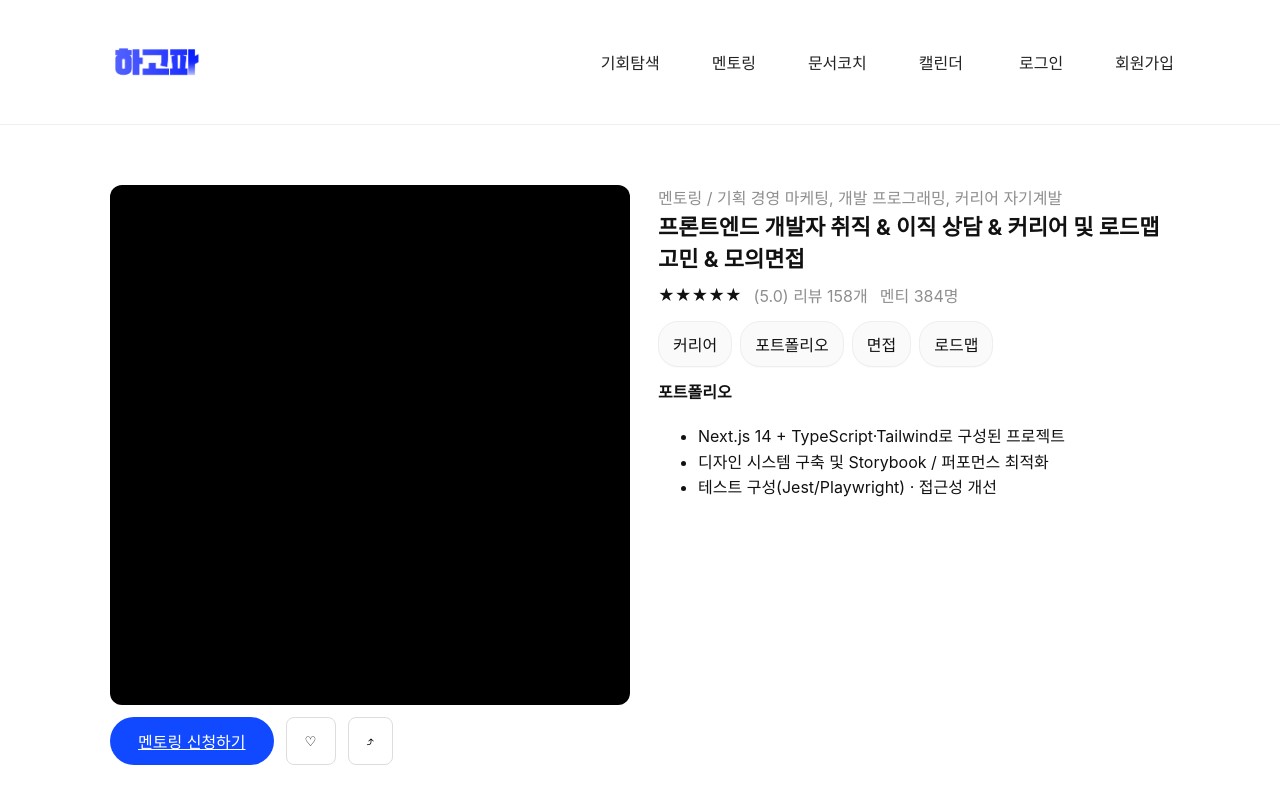
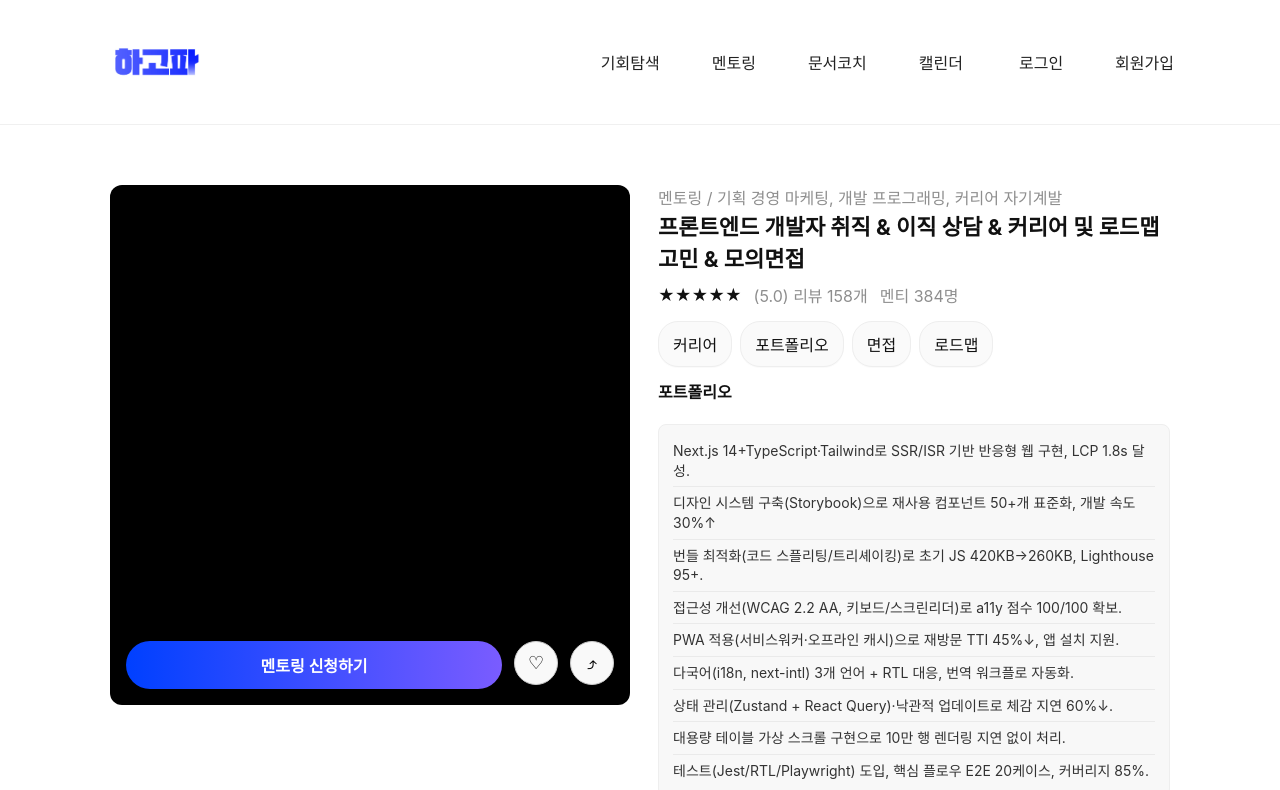
Before and after one commit to Jiiinjuuu/hubsalt, a React (Vite) app in the folder frontend/: page /mentoring in a window 1280 px wide. Shown: the top 790 px of the page. Built offline with nearby package versions, Linux system fonts and the light colour scheme; the HTML template or start-up script is replaced by a standard one.

Commit message:
mentoring.jsx 수정

```diff
--- a/frontend/src/pages/Mentoring.jsx
+++ b/frontend/src/pages/Mentoring.jsx
@@ -9,14 +9,97 @@ export default function Mentoring(){
   return (
     <div className="container" style={{paddingBottom:60}}>
       <div className="detail-top">
-        <div className="detail-media" style={{width:520}}>
-          <div className="op-media" style={{height:520,borderRadius:12,background:'#000'}} />
-          <div style={{display:'flex',gap:12,marginTop:12}}>
-            <Link to="/mentoring/apply" className="btn-primary" style={{display:'inline-block',textAlign:'center'}}>멘토링 신청하기</Link>
-            <button className="btn-outline" aria-label="좋아요">♡</button>
-            <button className="btn-outline" aria-label="공유">⤴</button>
-          </div>
-        </div>
+<div className="detail-media" style={{width:520}}>
+  <div
+    className="op-media"
+    style={{
+      height:520,
+      borderRadius:12,
+      background:'#000',
+      position:'relative',   // ✅ 내부에 절대위치 배치 가능하게 함
+      overflow:'hidden'
+    }}
+  >
+    {/* ✅ 버튼들을 검정 박스 내부로 이동 */}
+    <div
+      style={{
+        position:'absolute',
+        bottom:16,          // ✅ 박스 하단 여백
+        left:16,            // ✅ 왼쪽 여백
+        right:16,           // ✅ 오른쪽 여백 (width 꽉 차게)
+        display:'flex',
+        gap:12
+      }}
+    >
+      <Link
+        to="/mentoring/apply"
+        style={{
+          flex:1, // ✅ 남은 공간 꽉 채움
+          display:'block',
+          textAlign:'center',
+          background:'linear-gradient(90deg, #0040FF, #7A5CFF)',
+          color:'#fff',
+          fontWeight:'600',
+          padding:'12px 0',
+          borderRadius:'999px',
+          textDecoration:'none',
+          boxShadow:'0 2px 6px rgba(0,0,0,0.15)',
+          transition:'0.2s'
+        }}
+        onMouseOver={e => (e.currentTarget.style.opacity='0.9')}
+        onMouseOut={e => (e.currentTarget.style.opacity='1')}
+      >
+        멘토링 신청하기
+      </Link>
+
+<button
+  className="btn-outline"
+  aria-label="좋아요"
+  style={{
+    width: 44,
+    height: 44,
+    borderRadius: '50%', // ✅ 완전한 원형
+    background: '#f9f9f9', // ✅ 밝은 회색 배경
+    border: '1px solid #ccc',
+    display: 'flex', // ✅ 아이콘 중앙 정렬
+    alignItems: 'center',
+    justifyContent: 'center',
+    fontSize: 18,
+    cursor: 'pointer',
+    transition: '0.2s',
+  }}
+  onMouseOver={e => (e.currentTarget.style.background = '#eee')}
+  onMouseOut={e => (e.currentTarget.style.background = '#f9f9f9')}
+>
+  ♡
+</button>
+
+<button
+  className="btn-outline"
+  aria-label="공유"
+  style={{
+    width: 44,
+    height: 44,
+    borderRadius: '50%',
+    background: '#f9f9f9',
+    border: '1px solid #ccc',
+    display: 'flex',
+    alignItems: 'center',
+    justifyContent: 'center',
+    fontSize: 18,
+    cursor: 'pointer',
+    transition: '0.2s',
+  }}
+  onMouseOver={e => (e.currentTarget.style.background = '#eee')}
+  onMouseOut={e => (e.currentTarget.style.background = '#f9f9f9')}
+>
+  ⤴
+</button>
+
+    </div>
+  </div>
+</div>
+
 
         <div className="detail-side">
           <div className="muted">멘토링 / 기획 경영 마케팅, 개발 프로그래밍, 커리어 자기계발</div>
@@ -34,11 +117,41 @@ export default function Mentoring(){
             </div>
 
             <h4 style={{marginTop:12}}>포트폴리오</h4>
-            <ul style={{marginTop:8,lineHeight:1.6}}>
-              <li>Next.js 14 + TypeScript·Tailwind로 구성된 프로젝트</li>
-              <li>디자인 시스템 구축 및 Storybook / 퍼포먼스 최적화</li>
-              <li>테스트 구성(Jest/Playwright) · 접근성 개선</li>
-            </ul>
+            <div style={{
+              background:'#f8f8f8',
+              borderRadius:8,
+              padding:'10px 14px', // 내부 여백 축소
+              marginTop:12,
+              border:'1px solid #eee',
+              width:'100%',
+              maxWidth:'520px',      // ✅ 부모의 폭과 동일하게 유지
+              marginLeft:0,          // ✅ 왼쪽 라인 정렬
+              marginRight:'auto',    // ✅ 오른쪽 자동 여백
+              display:'block',       // ✅ flex 정렬 무시
+              alignSelf:'flex-start' // ✅ flex 컨테이너 안에서도 왼쪽 정렬 유지
+            }}>
+              {[
+                'Next.js 14+TypeScript·Tailwind로 SSR/ISR 기반 반응형 웹 구현, LCP 1.8s 달성.',
+                '디자인 시스템 구축(Storybook)으로 재사용 컴포넌트 50+개 표준화, 개발 속도 30%↑',
+                '번들 최적화(코드 스플리팅/트리셰이킹)로 초기 JS 420KB→260KB, Lighthouse 95+.',
+                '접근성 개선(WCAG 2.2 AA, 키보드/스크린리더)로 a11y 점수 100/100 확보.',
+                'PWA 적용(서비스워커·오프라인 캐시)으로 재방문 TTI 45%↓, 앱 설치 지원.',
+                '다국어(i18n, next-intl) 3개 언어 + RTL 대응, 번역 워크플로 자동화.',
+                '상태 관리(Zustand + React Query)·낙관적 업데이트로 체감 지연 60%↓.',
+                '대용량 테이블 가상 스크롤 구현으로 10만 행 렌더링 지연 없이 처리.',
+                '테스트(Jest/RTL/Playwright) 도입, 핵심 플로우 E2E 20케이스, 커버리지 85%.'
+              ].map((item, i) => (
+                <div key={i} style={{
+                  fontSize:14,           // 글자 크기 ↓
+                  lineHeight:1.4,         // 줄 간격 ↓
+                  padding:'6px 0',        // 항목 간 간격 ↓
+                  borderBottom: i !== 8 ? '1px solid #eaeaea' : 'none',
+                  color:'#333'
+                }}>
+                  {item}
+                </div>
+              ))}
+            </div>
           </div>
         </div>
       </div>
```
